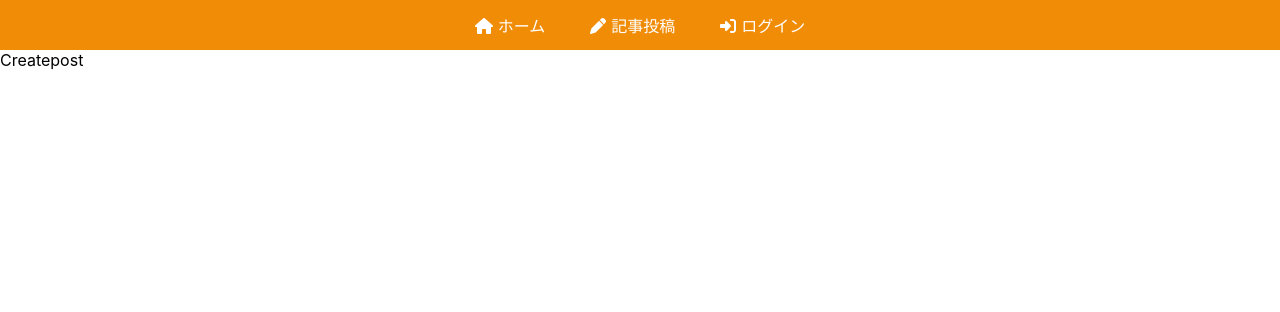
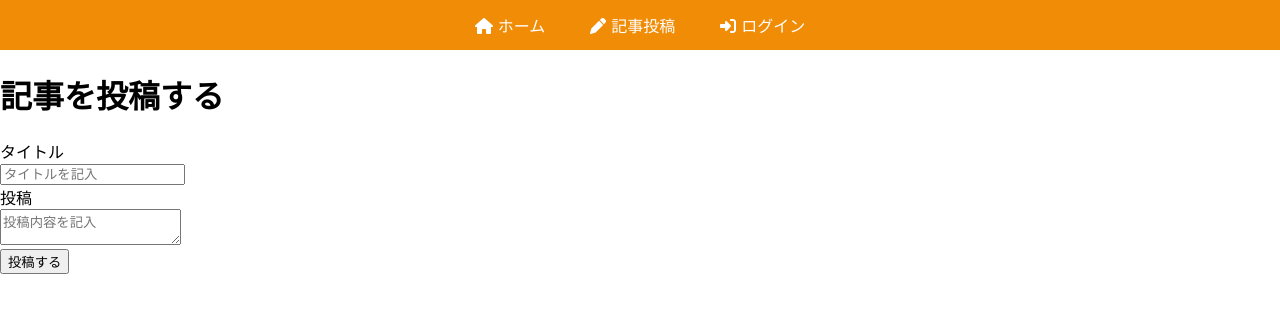
Before and after one commit to umedanaoyuki/react-blog-firebase, a React (Create React App) app: page /createpost in a window 1280 px wide. Shown: the top 312 px of the page. Built offline with nearby package versions, Linux system fonts and the light colour scheme.

Commit message:
記事投稿のHTML作成

```diff
--- a/src/components/Createpost.js
+++ b/src/components/Createpost.js
@@ -2,8 +2,21 @@
 
 const Createpost = () => {
   return (
-    <div>Createpost</div>
+    <div className="createPostPage">
+      <div className="postContainer">
+        <h1>記事を投稿する</h1>
+        <div className='inputPost'>
+          <div>タイトル</div>
+          <input type="text" placeholder="タイトルを記入"></input>
+        </div>
+        <div className='inputPost'>
+          <div>投稿</div>
+          <textarea placeholder="投稿内容を記入"></textarea>
+        </div>
+        <button className='postButton'>投稿する</button>
+      </div>
+    </div>
   )
-}
+};
 
 export default Createpost
```
